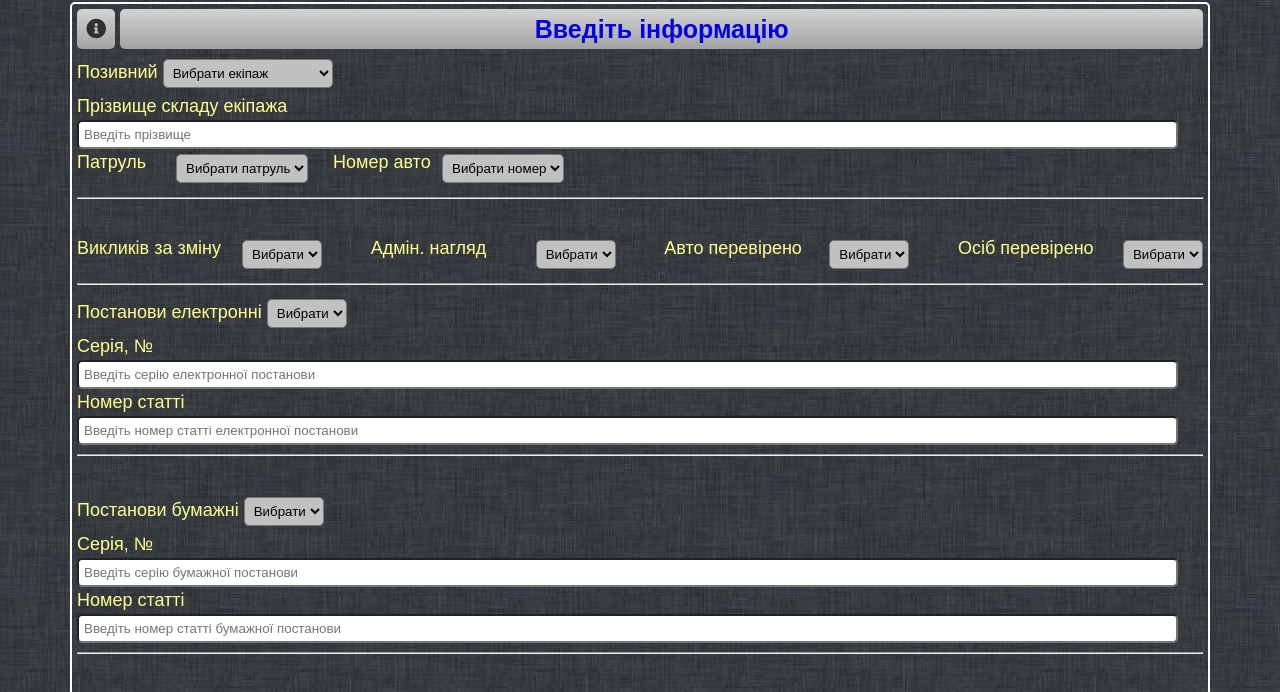
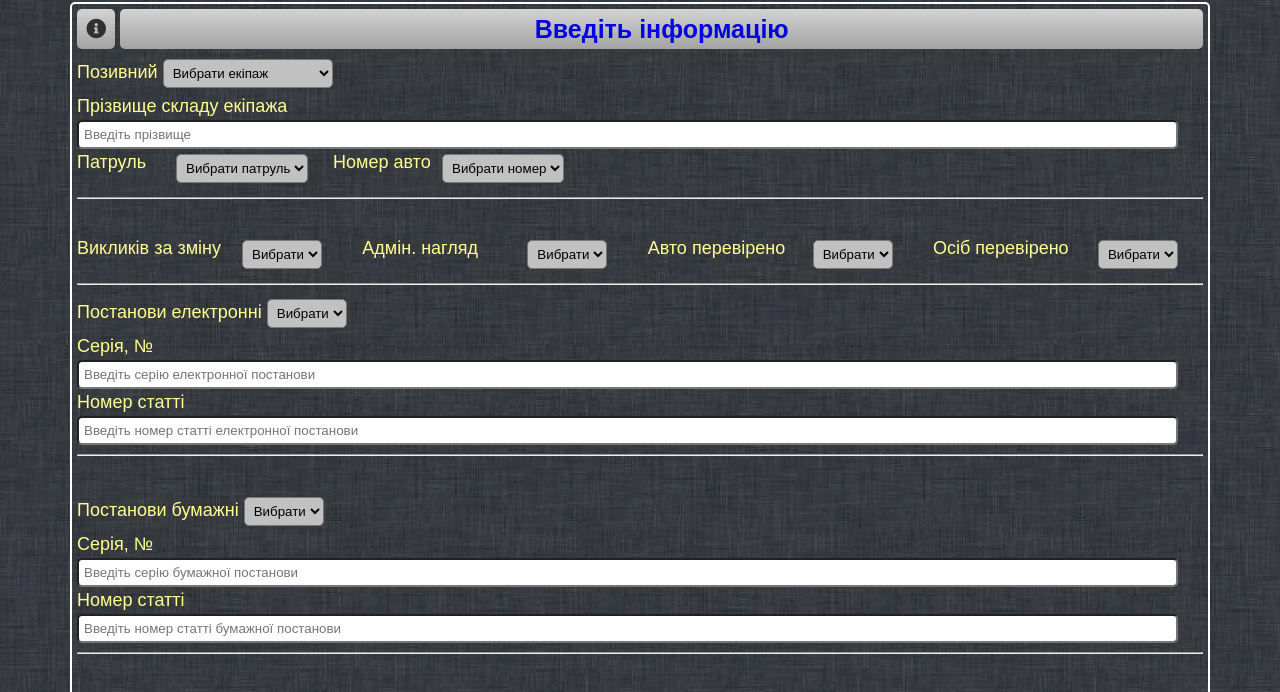
Before and after one commit to Dmitriy-1986/zvit-za-zminu, a plain HTML site: page index.html in a window 1280 px wide. Shown: the part 97-789 px from the top of the page. Drawn offline with Linux system fonts and the light colour scheme.

Commit message:
Update index.html

```diff
--- a/index.html
+++ b/index.html
@@ -85,7 +85,7 @@
                 <br>
                 <div class="form-info-patrol">
 
-                    <div class="form-info-patrol-box">
+                    <div class="form-info-patrol-box  m-r25px">
                         <label for="calls-for-change">Викликів за зміну</label>
                         <select name="calls-for-change" class="calls-for-change" id="calls-for-change">
                             <option>Вибрати</option>
@@ -97,7 +97,7 @@
                         </select>
                     </div>
 
-                    <div class="form-info-patrol-box">
+                    <div class="form-info-patrol-box  m-r25px">
                         <label for="admin-supervision">Адмін. нагляд</label>
                         <select name="admin-supervision" class="admin-supervision" id="admin-supervision">
                             <option>Вибрати</option>
@@ -109,7 +109,7 @@
                         </select>
                     </div>
 
-                    <div class="form-info-patrol-box">
+                    <div class="form-info-patrol-box  m-r25px">
                         <label for="car-is-checked">Авто перевірено</label>
                         <select name="car-is-checked" class="car-is-checked" id="car-is-checked">
                             <option>Вибрати</option>
@@ -121,7 +121,7 @@
                         </select>
                     </div>
 
-                    <div class="form-info-patrol-box">
+                    <div class="form-info-patrol-box  m-r25px">
                         <label for="persons-checked">Осіб перевірено</label>
                         <select name="persons-checked" class="persons-checked" id="persons-checked">
                             <option>Вибрати</option>
```
